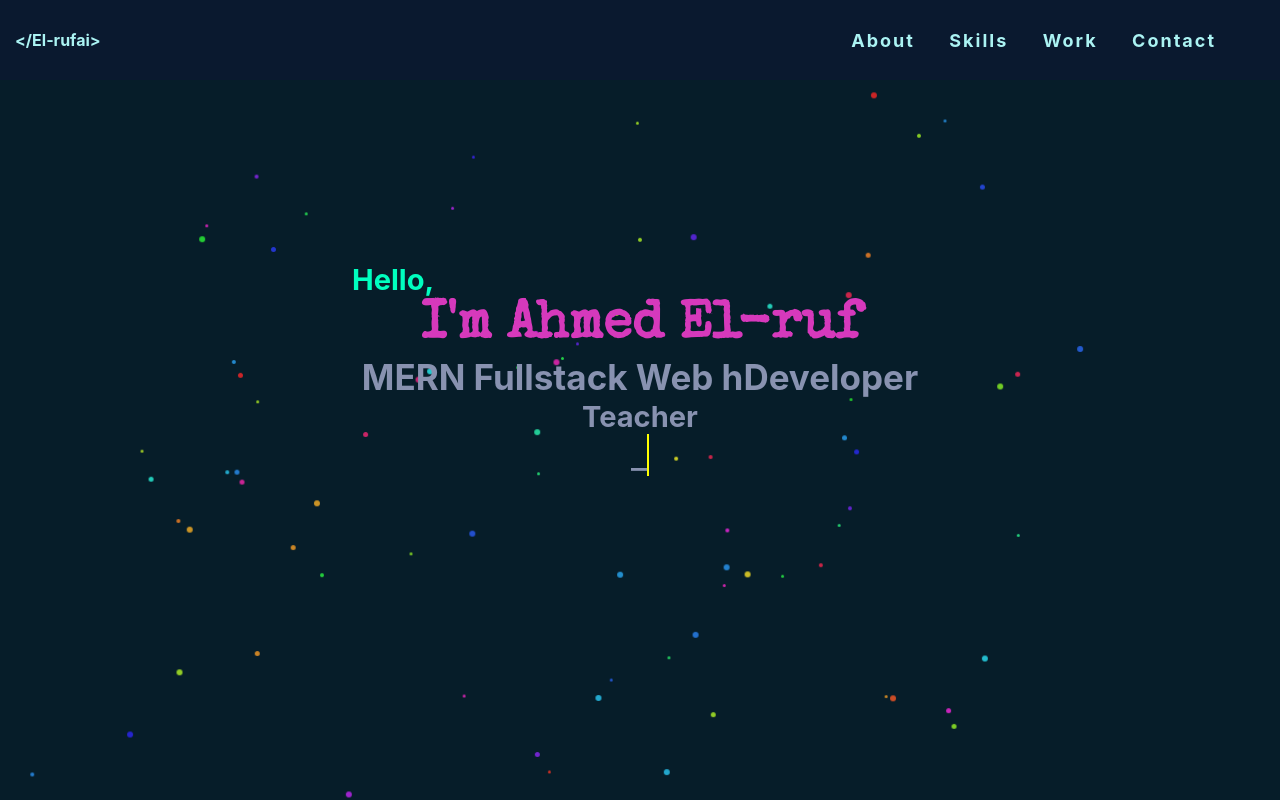
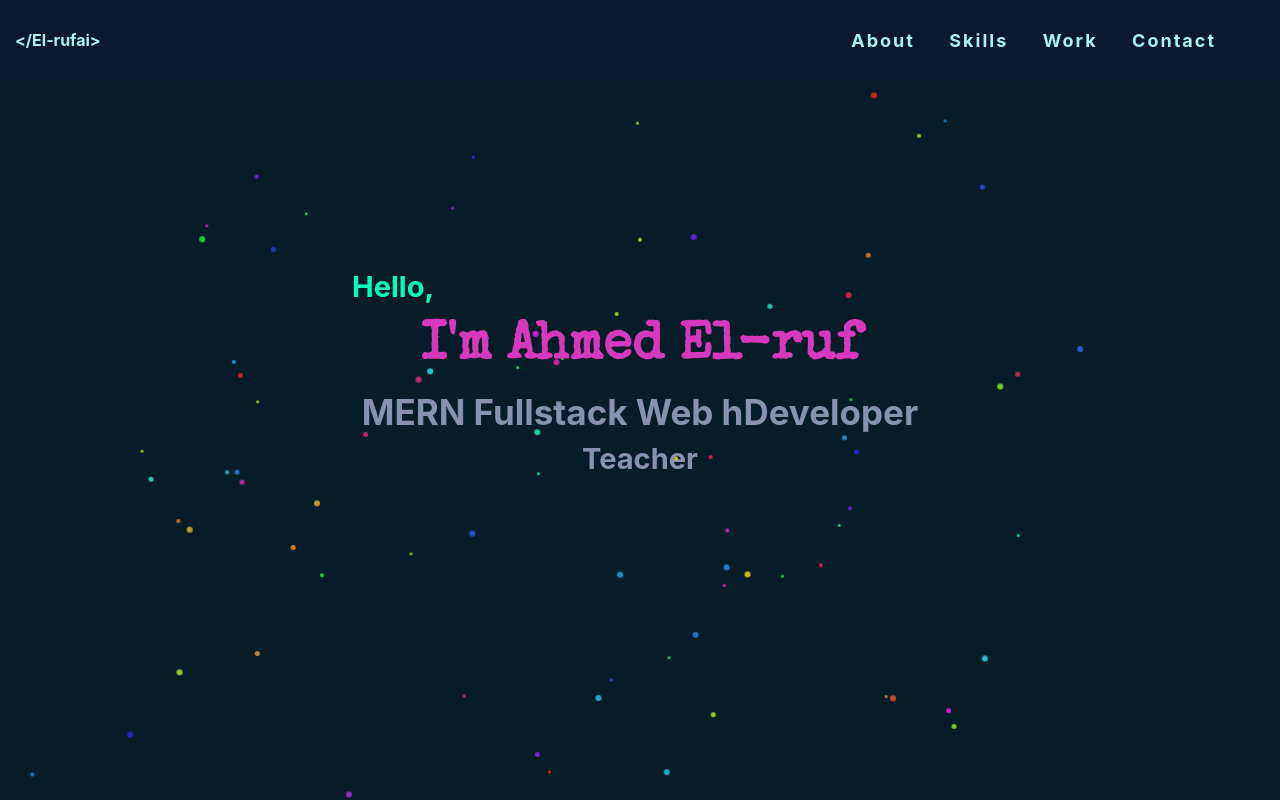
Before and after one commit to yrufai/portfolio, a React (Create React App) app: page / in a window 1280 px wide. Shown: the top 800 px of the page. Built offline with nearby package versions, Linux system fonts and the light colour scheme.

Commit message:
good to go

```diff
--- a/src/components/Home.scss
+++ b/src/components/Home.scss
@@ -36,12 +36,7 @@
       }
       #name {
         font-family: "Special Elite", cursive;
-        //color: beige;
       }
-    }
-    .container::after {
-      content: " _";
-      border-right: 2px solid yellow;
     }
   }
 }
```
